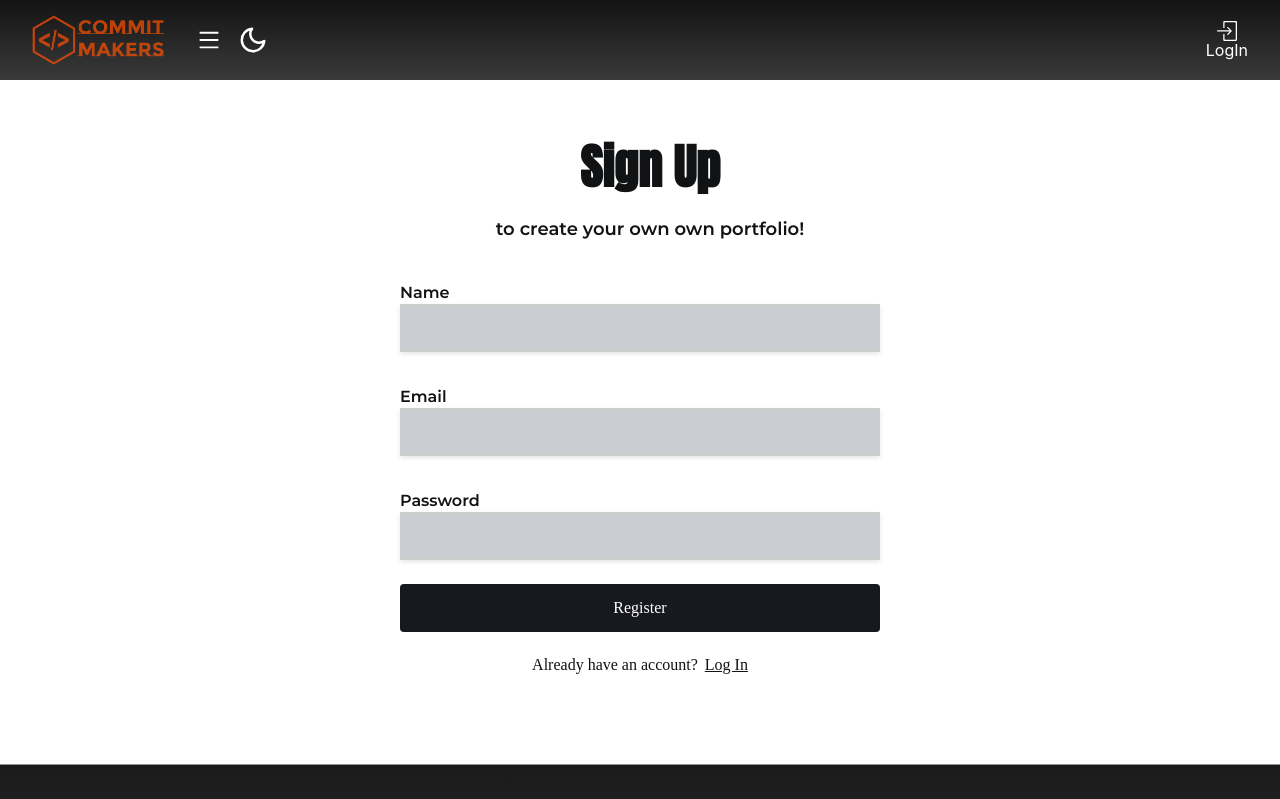
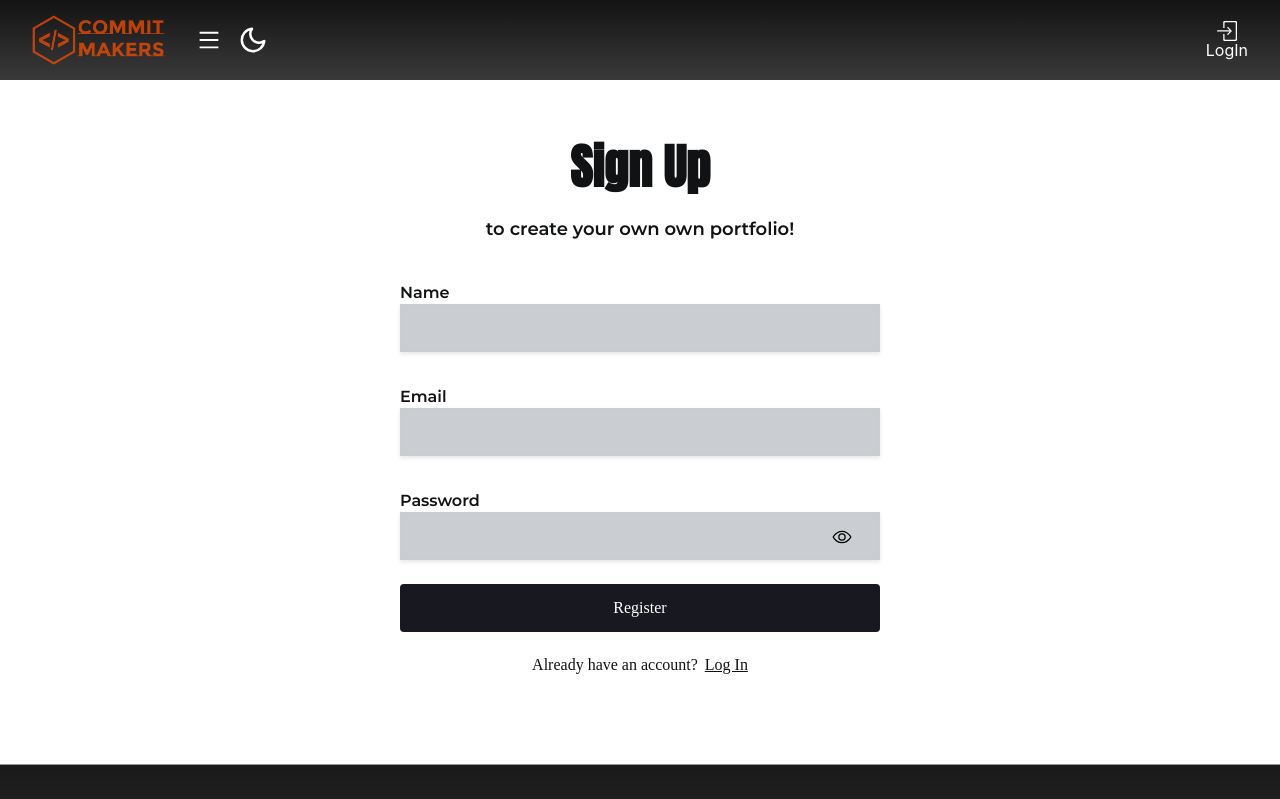
Before and after one commit to Siryi-Oleksandr/portfolio-frontend, a React (Create React App) app: page /portfolio-frontend/register in a window 1280 px wide. Shown: the top 799 px of the page. Built offline with nearby package versions, Linux system fonts and the light colour scheme; a web font is replaced by a local one.

Commit message:
add native adap for auth form, add interfase Iuser, and password vision

```diff
--- a/src/components/LoginForm/LoginForm.tsx
+++ b/src/components/LoginForm/LoginForm.tsx
@@ -1,7 +1,7 @@
 import React, { FC } from 'react';
 import { Formik, ErrorMessage, FormikHelpers } from 'formik';
+import { IoEyeOutline, IoEyeOff } from 'react-icons/io5';
 import { loginUser } from 'redux/auth/operations';
-
 import { useAppDispatch } from 'redux/reduxHooks';
 import { FormLoginSchema } from 'services';
 import { LoginValues } from 'types/authFormTypes';
@@ -19,7 +19,9 @@ import {
   RedirectContainer,
   RedirectMeta,
   RedirectLink,
+  IconWrap,
 } from 'components/RegisterForm/RegisterForm.styled';
+import { usePasswordToggle } from 'hooks/usePasswordToogle';
 
 const LoginForm: FC = () => {
   const dispatch = useAppDispatch();
@@ -28,6 +30,7 @@ const LoginForm: FC = () => {
     email: '',
     password: '',
   };
+  const [passwordType, togglePassword] = usePasswordToggle();
 
   const handleLoginSubmit = (
     values: LoginValues,
@@ -56,8 +59,11 @@ const LoginForm: FC = () => {
               <ErrorMessage name="email" component={StyledErrorMessage} />
             </Label>
             <Label>
-              <StyledField type="password" name="password" />
+              <StyledField type={passwordType} name="password" />
               <StyledLabel>Password</StyledLabel>
+              <IconWrap onClick={togglePassword}>
+                {passwordType === 'text' ? <IoEyeOff /> : <IoEyeOutline />}
+              </IconWrap>
               <ErrorMessage name="password" component={StyledErrorMessage} />
             </Label>
           </InputsContainer>
--- a/src/components/RegisterForm/RegisterForm.styled.tsx
+++ b/src/components/RegisterForm/RegisterForm.styled.tsx
@@ -13,16 +13,28 @@ export const StyledForm = styled(Form)`
   padding-left: 10px;
   padding-right: 10px;
   text-align: center;
+  @media screen and (max-width: 375px) {
+    max-width: 300px;
+  }
+  @media screen and (min-width: 376px) and (max-width: 600px) {
+    width: 360px;
+  }
 `;
 
 export const FormTitleContainer = styled.div`
-  width: 500px;
+  width: 480px;
   height: 100px;
   margin-left: auto;
   margin-right: auto;
   margin-bottom: 64px;
   padding-left: 10px;
   padding-right: 10px;
+  @media screen and (max-width: 375px) {
+    max-width: 280px;
+  }
+  @media screen and (min-width: 376px) and (max-width: 600px) {
+    width: 340px;
+  }
 `;
 
 export const FormTitle = styled.h2`
@@ -72,6 +84,13 @@ export const StyledField = styled(Field)`
   &:focus ~ span {
     color: ${theme.colors.accentColor};
   }
+
+  @media screen and (max-width: 375px) {
+    max-width: 280px;
+  }
+  @media screen and (min-width: 376px) and (max-width: 600px) {
+    width: 340px;
+  }
 `;
 
 export const Label = styled.label`
@@ -88,6 +107,13 @@ export const StyledLabel = styled.span`
   font-family: ${theme.fonts.heading};
   color: ${theme.colors.primary_text_switch};
   transition: all 300ms ease-in-out;
+`;
+
+export const IconWrap = styled.div`
+  position: absolute;
+  top: 15px;
+  left: 90%;
+  font-size: 20px;
 `;
 
 export const StyledErrorMessage = styled.p`
@@ -114,6 +140,12 @@ export const SubmitBtn = styled(Btn)`
   &:hover {
     transform: scale(1.02);
     background-color: ${theme.colors.accent_color_switch};
+  }
+  @media screen and (max-width: 375px) {
+    max-width: 280px;
+  }
+  @media screen and (min-width: 376px) and (max-width: 600px) {
+    width: 340px;
   }
 `;
 export const RedirectContainer = styled.div`
--- a/src/components/RegisterForm/RegisterForm.tsx
+++ b/src/components/RegisterForm/RegisterForm.tsx
@@ -1,5 +1,6 @@
 import React, { FC } from 'react';
 import { Formik, ErrorMessage, FormikHelpers } from 'formik';
+import { IoEyeOutline, IoEyeOff } from 'react-icons/io5';
 import { registerUser } from 'redux/auth/operations';
 import { useAppDispatch } from 'redux/reduxHooks';
 import { FormRegisterSchema } from 'services';
@@ -18,10 +19,13 @@ import {
   RedirectContainer,
   RedirectMeta,
   RedirectLink,
+  IconWrap,
 } from './RegisterForm.styled';
+import { usePasswordToggle } from 'hooks/usePasswordToogle';
 
 const RegisterForm: FC = () => {
   const dispatch = useAppDispatch();
+  const [passwordType, togglePassword] = usePasswordToggle();
 
   const initialValues: RegisterValues = {
     name: '',
@@ -62,9 +66,12 @@ const RegisterForm: FC = () => {
               <ErrorMessage name="email" component={StyledErrorMessage} />
             </Label>
             <Label>
-              <StyledField type="password" name="password" />
+              <StyledField type={passwordType} name="password" />
               <StyledLabel>Password</StyledLabel>
               <ErrorMessage name="password" component={StyledErrorMessage} />
+              <IconWrap onClick={togglePassword}>
+                {passwordType === 'text' ? <IoEyeOff /> : <IoEyeOutline />}
+              </IconWrap>
             </Label>
           </InputsContainer>
           <SubmitBtn type="submit">Register</SubmitBtn>
--- /dev/null
+++ b/src/hooks/usePasswordToogle.ts
@@ -0,0 +1,15 @@
+import { useState } from 'react';
+
+export const usePasswordToggle = () => {
+  const [passwordType, setPasswordType] = useState('password');
+
+  const togglePassword = () => {
+    if (passwordType === 'password') {
+      setPasswordType('text');
+    } else {
+      setPasswordType('password');
+    }
+  };
+
+  return [passwordType, togglePassword] as const;
+};
--- a/src/redux/auth/authSlice.ts
+++ b/src/redux/auth/authSlice.ts
@@ -3,9 +3,9 @@ import { persistReducer } from 'redux-persist';
 import storage from 'redux-persist/lib/storage';
 import { registerUser, loginUser, logoutUser, currentUser } from './operations';
 
-import { IUser, IAuthState } from 'redux/reduxTypes';
+import { IPostUser, IAuthState } from 'redux/reduxTypes';
 
-const newUser: IUser = {
+const newUser: IPostUser = {
   _id: '',
   name: '',
   email: '',
--- a/src/redux/reduxTypes.ts
+++ b/src/redux/reduxTypes.ts
@@ -1,11 +1,11 @@
-export interface IUser {
+export interface IPostUser {
   _id: string;
   name: string;
   email: string;
 }
 
 export interface IAuthState {
-  user: IUser;
+  user: IPostUser;
   accessToken: string | null;
   isLoggedIn: boolean;
   isRefreshing: boolean;
```
Also changed, not shown: src/types/userTypes.ts (added, +15 -0 lines).
